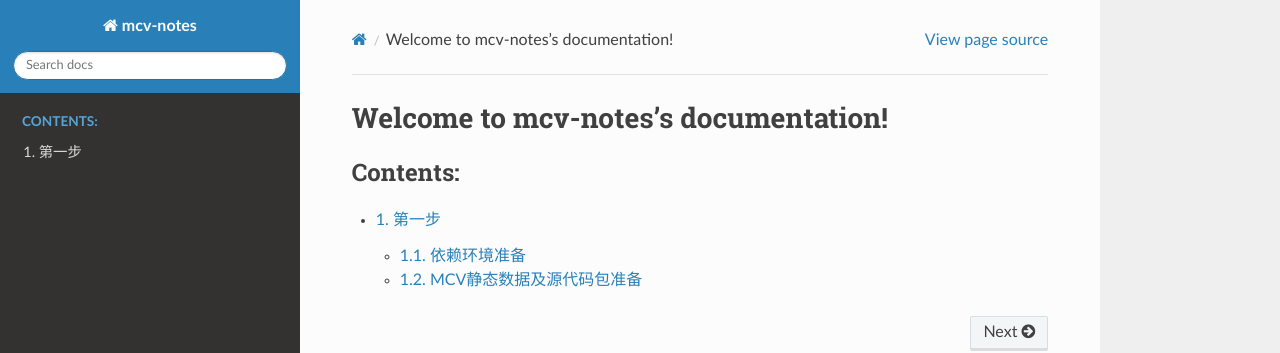
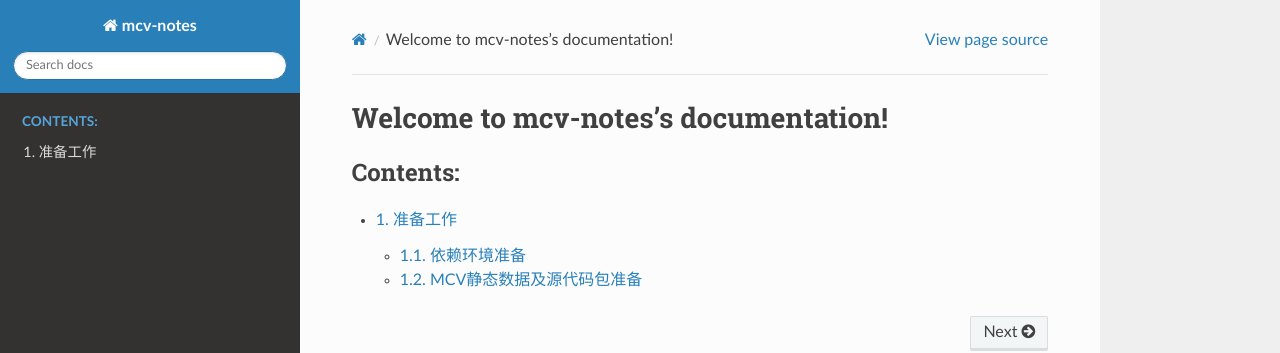
Before and after one commit to qingu/mug, a Sphinx documentation site: the page built from source/index.rst, in a window 1280 px wide. Shown: the top 353 px of the page. Built offline with Sphinx 7.4.7 and the Read the Docs theme 2.0.0, drawn with Linux system fonts in a browser that asks for light colours.

Commit message:
fix title

```diff
--- a/source/运行篇/01_Depends.md
+++ b/source/运行篇/01_Depends.md
@@ -1,4 +1,4 @@
-# 第一步
+# 准备工作
 ## 依赖环境准备
 
 | 依赖库 | 环境变量设置 | 说明 |
```
